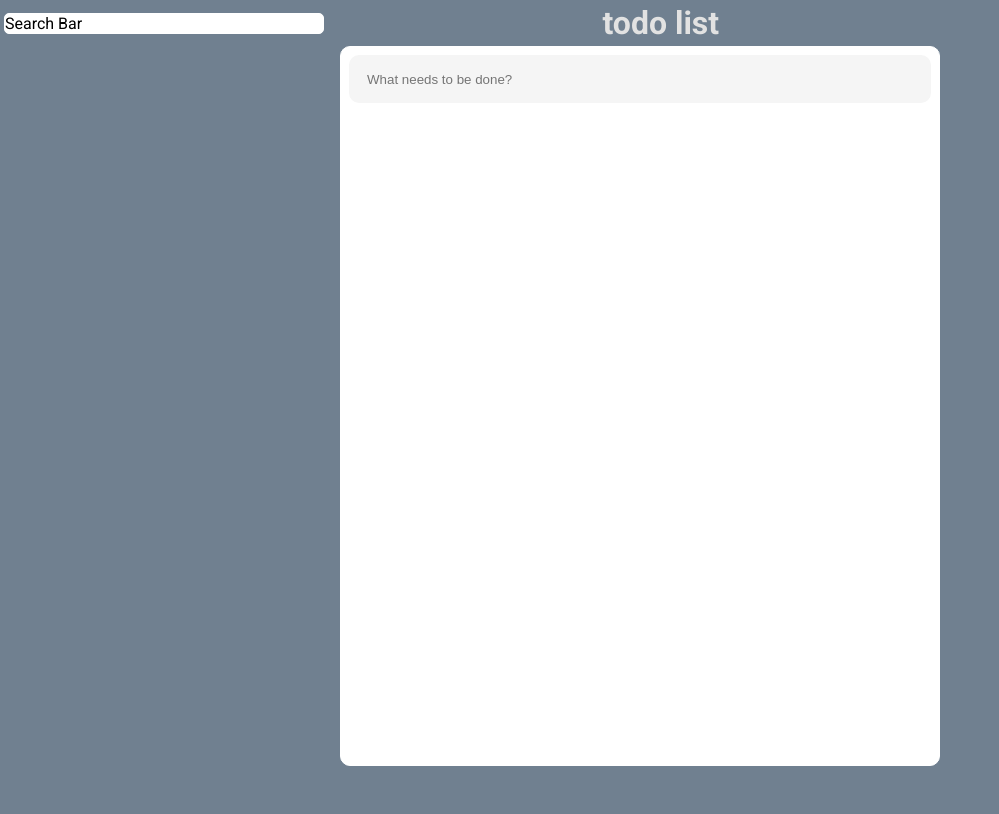
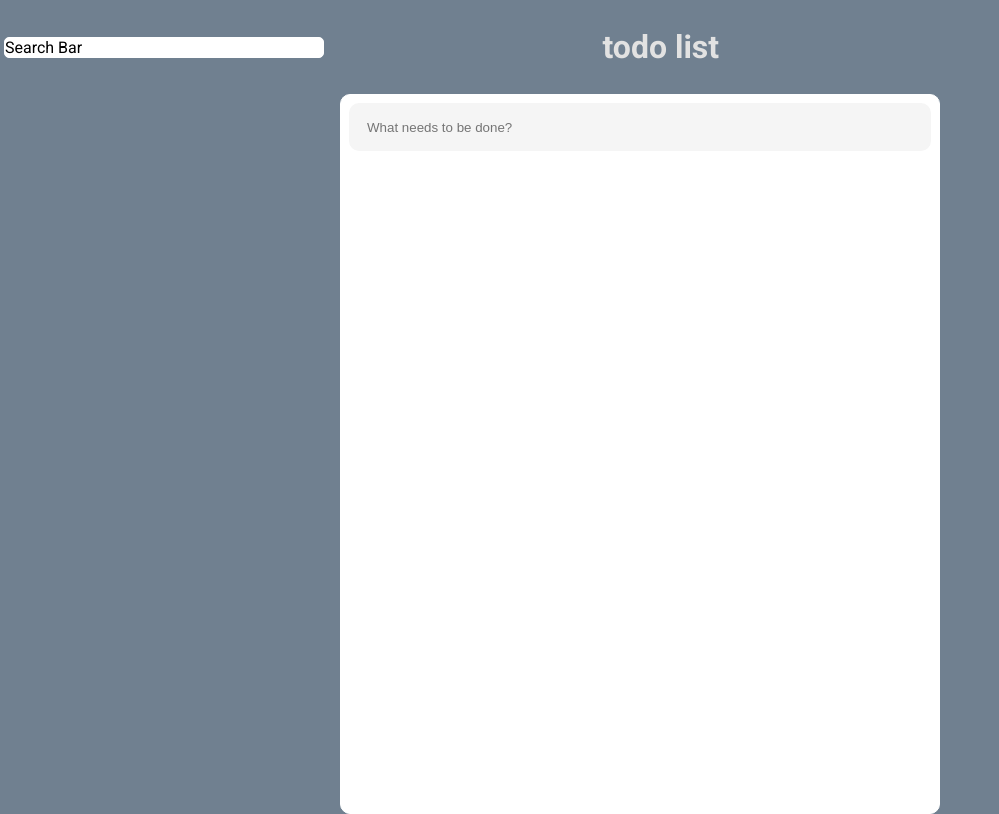
Before and after one commit to alexxbull/todo-app, a React (Create React App) app: page / in a window 1280 px wide. Shown: the whole page, without its empty margins (0-999 px from the left). Built offline with nearby package versions, Linux system fonts and the light colour scheme.

Commit message:
minor styling change

```diff
--- a/src/App.module.css
+++ b/src/App.module.css
@@ -8,6 +8,7 @@
     justify-content: flex-start;
     align-items: center;
     padding: 4px;
+    margin: 24px 0;
 }
 
 .App h1 {
--- a/src/index.css
+++ b/src/index.css
@@ -13,4 +13,5 @@ body {
   margin: 0;
   padding: 0;
   font-family: 'Roboto', sans-serif;
+  font-size: 1rem;
 }
```
